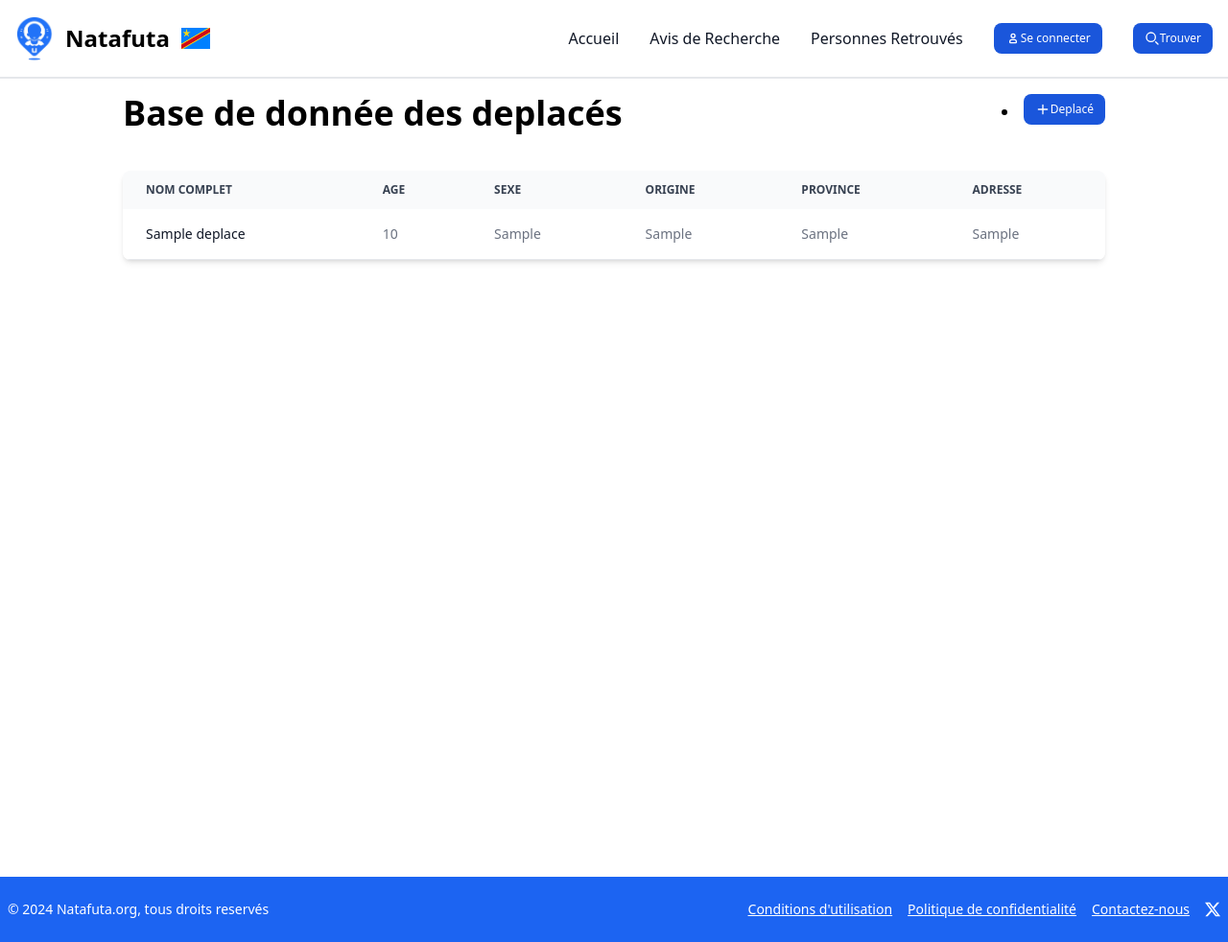
After one commit to ElyxKik/natafuta, a Django app: page /deplaces in a window 1280 px wide. The commit adds this page. Shown: the whole page at 96% size. Run offline with Django 5.2, Linux system fonts and the light colour scheme; tables that the repository leaves empty hold one stand-in row (values such as "Sample post"); some libraries are stand-ins or nearby versions.

Commit message:
Ajout BDD deplaces

```diff
--- /dev/null
+++ b/finder/templates/deplace.html
@@ -0,0 +1,146 @@
+{% extends 'base.html' %}
+{% load static %}
+{% block content %}
+<div class="h-full">
+    <div class="flex justify-between mb-10">
+        <h1 class="text-2xl md:text-4xl font-bold dark:text-white">Base de donnée des deplacés</h6>
+            <li>
+                <button data-modal-target="deplace-modal" data-modal-toggle="deplace-modal" type="button" class="px-3 py-2 text-xs font-medium text-center inline-flex items-center text-white bg-blue-700 rounded-lg hover:bg-blue-800 focus:ring-4 focus:outline-none focus:ring-blue-300 dark:bg-blue-600 dark:hover:bg-blue-700 dark:focus:ring-blue-800">
+                    <svg class="w-4 h-4 text-white dark:text-white" aria-hidden="true" xmlns="http://www.w3.org/2000/svg" width="24" height="24" fill="none" viewBox="0 0 24 24">
+                        <path stroke="currentColor" stroke-linecap="round" stroke-linejoin="round" stroke-width="2" d="M5 12h14m-7 7V5"/>
+                    </svg>
+                    Deplacé
+                </button>
+            </li>
+
+            <div id="deplace-modal" tabindex="-1" aria-hidden="true" class="hidden overflow-y-auto overflow-x-hidden fixed top-0 right-0 left-0 z-50 justify-center items-center w-full md:inset-0 h-[calc(100%-1rem)] max-h-full">
+                <div class="relative p-4 w-full max-w-md max-h-full">
+                    <!-- Modal content -->
+                    <div class="relative bg-white rounded-lg shadow dark:bg-gray-700">
+                        <!-- Modal header -->
+                        <div class="flex items-center justify-between p-2 md:p-3 border-b rounded-t dark:border-gray-600">
+                            <h3 class="text-lg font-semibold text-gray-900 dark:text-white">
+                                Nouveau deplacé
+                            </h3>
+                            <button type="button" class="text-gray-400 bg-transparent hover:bg-gray-200 hover:text-gray-900 rounded-lg text-sm w-8 h-8 ms-auto inline-flex justify-center items-center dark:hover:bg-gray-600 dark:hover:text-white" data-modal-toggle="deplace-modal">
+                                <svg class="w-3 h-3" aria-hidden="true" xmlns="http://www.w3.org/2000/svg" fill="none" viewBox="0 0 14 14">
+                                    <path stroke="currentColor" stroke-linecap="round" stroke-linejoin="round" stroke-width="2" d="m1 1 6 6m0 0 6 6M7 7l6-6M7 7l-6 6"/>
+                                </svg>
+                                <span class="sr-only">Fermer</span>
+                            </button>
+                        </div>
+                        <!-- Modal body -->
+                        <form class="p-4 md:p-5" method="post" action="{% url 'new_deplace' %}" enctype="multipart/form-data">
+                            {% csrf_token %}
+                            <div class="grid gap-2 mb-4 grid-cols-2">
+                                <div class="col-span-2">
+                                    <label for="nom_complet" class="block mb-2 text-sm font-medium text-gray-900 dark:text-white">Nom complet </label>
+                                    <input type="text" name="nom_complet" id="nom_complet" class="bg-gray-50 border border-gray-300 text-gray-900 text-sm rounded-lg focus:ring-primary-600 focus:border-primary-600 block w-full p-2.5 dark:bg-gray-600 dark:border-gray-500 dark:placeholder-gray-400 dark:text-white dark:focus:ring-primary-500 dark:focus:border-primary-500" placeholder="Ex : Masika marlène" required="Champs Obligatoire">
+                                </div>
+                                <div class="col-span-2 sm:col-span-1">
+                                    <label for="adresse" class="block mb-2 text-sm font-medium text-gray-900 dark:text-white">Adresse</label>
+                                    <input type="text" name="adresse" id="adresse" class="bg-gray-50 border border-gray-300 text-gray-900 text-sm rounded-lg focus:ring-primary-600 focus:border-primary-600 block w-full p-2.5 dark:bg-gray-600 dark:border-gray-500 dark:placeholder-gray-400 dark:text-white dark:focus:ring-primary-500 dark:focus:border-primary-500" placeholder="Camps Kibumba" required="">
+                                </div>
+                                <div class="col-span-2 sm:col-span-1">
+                                    <label for="upload" class="block mb-2 cursor-pointer text-sm font-medium text-gray-900 dark:text-white">
+                                        <p class="mb-2">Photo</p>
+                                        <svg class="w-10 h-10 text-gray-500 dark:text-white" aria-hidden="true" xmlns="http://www.w3.org/2000/svg" width="24" height="24" fill="none" viewBox="0 0 24 24">
+                                            <path stroke="currentColor" stroke-linejoin="round" stroke-width="2" d="M4 18V8a1 1 0 0 1 1-1h1.5l1.707-1.707A1 1 0 0 1 8.914 5h6.172a1 1 0 0 1 .707.293L17.5 7H19a1 1 0 0 1 1 1v10a1 1 0 0 1-1 1H5a1 1 0 0 1-1-1Z"/>
+                                            <path stroke="currentColor" stroke-linejoin="round" stroke-width="2" d="M15 12a3 3 0 1 1-6 0 3 3 0 0 1 6 0Z"/>
+                                        </svg>
+                                    </label>
+                                    <input type="file" name="photo" id="upload" class="hidden bg-gray-50 border border-gray-300 text-gray-900 text-sm rounded-lg focus:ring-primary-600 focus:border-primary-600 w-full p-2.5 dark:bg-gray-600 dark:border-gray-500 dark:placeholder-gray-400 dark:text-white dark:focus:ring-primary-500 dark:focus:border-primary-500">
+                                </div>
+                                <div class="col-span-2 sm:col-span-1">
+                                    <label for="age" class="block mb-2 text-sm font-medium text-gray-900 dark:text-white">Age</label>
+                                    <input type="age" name="age" id="price" class="bg-gray-50 border border-gray-300 text-gray-900 text-sm rounded-lg focus:ring-primary-600 focus:border-primary-600 block w-full p-2.5 dark:bg-gray-600 dark:border-gray-500 dark:placeholder-gray-400 dark:text-white dark:focus:ring-primary-500 dark:focus:border-primary-500" placeholder="26" required="">
+                                </div>
+                                <div class="col-span-2 sm:col-span-1">
+                                    <label for="sexe" class="block mb-2 text-sm font-medium text-gray-900 dark:text-white">Sexe</label>
+                                    <select id="sexe" name="sexe" class="bg-gray-50 border border-gray-300 text-gray-900 text-sm rounded-lg focus:ring-primary-500 focus:border-primary-500 block w-full p-2.5 dark:bg-gray-600 dark:border-gray-500 dark:placeholder-gray-400 dark:text-white dark:focus:ring-primary-500 dark:focus:border-primary-500">
+                                        <option value="Masculin">Masculin</option>
+                                        <option value="Feminin">Feminin</option>
+                                    </select>
+                                </div>
+                                <div class="col-span-2 sm:col-span-1">
+                                    <label for="origine" class="block mb-2 text-sm font-medium text-gray-900 dark:text-white">Lieu d'origine</label>
+                                    <input type="text" name="origine" id="lieu_disparitione" class="bg-gray-50 border border-gray-300 text-gray-900 text-sm rounded-lg focus:ring-primary-600 focus:border-primary-600 block w-full p-2.5 dark:bg-gray-600 dark:border-gray-500 dark:placeholder-gray-400 dark:text-white dark:focus:ring-primary-500 dark:focus:border-primary-500" placeholder="Bunia" required="">
+                                </div>
+
+                                <div class="col-span-2 sm:col-span-1">
+                                    <label for="province" class="block mb-2 text-sm font-medium text-gray-900 dark:text-white">Province</label>
+                                    <select id="province" name="province" class="bg-gray-50 border border-gray-300 text-gray-900 text-sm rounded-lg focus:ring-primary-500 focus:border-primary-500 block w-full p-2.5 dark:bg-gray-600 dark:border-gray-500 dark:placeholder-gray-400 dark:text-white dark:focus:ring-primary-500 dark:focus:border-primary-500">
+                                        <option selected="">Selectionner</option>
+                                        <option value="Nord-Kivu">Nord-Kivu</option>
+                                        <option value="Sud-Kivu">Sud-Kivu</option>
+                                        <option value="Ituri">Ituri</option>
+                                        <option value="Maniema">Maniema</option>
+                                    </select>
+                                </div>
+                            </div>
+                            <button type="submit" class="text-white inline-flex items-center bg-blue-700 hover:bg-blue-800 focus:ring-4 focus:outline-none focus:ring-blue-300 font-medium rounded-lg text-sm px-5 py-2.5 text-center dark:bg-blue-600 dark:hover:bg-blue-700 dark:focus:ring-blue-800">
+                                Ajouter
+                            </button>
+                        </form>
+                    </div>
+                </div>
+            </div>
+    </div>
+
+
+
+<div class="relative overflow-x-auto shadow-md sm:rounded-lg">
+    <table class="w-full text-sm text-left rtl:text-right text-gray-500 dark:text-gray-400">
+        <thead class="text-xs text-gray-700 uppercase bg-gray-50 dark:bg-gray-700 dark:text-gray-400">
+            <tr>
+                <th scope="col" class="px-6 py-3">
+                    Nom complet
+                </th>
+                <th scope="col" class="px-6 py-3">
+                    Age
+                </th>
+                <th scope="col" class="px-6 py-3">
+                    Sexe
+                </th>
+                <th scope="col" class="px-6 py-3">
+                    Origine
+                </th>
+                <th scope="col" class="px-6 py-3">
+                    Province
+                </th>
+                <th scope="col" class="px-6 py-3">
+                    Adresse
+                </th>
+            </tr>
+        </thead>
+        <tbody>
+            {% for d in deplaces reversed %}
+            <tr class="odd:bg-white odd:dark:bg-gray-900 even:bg-gray-50 even:dark:bg-gray-800 border-b dark:border-gray-700">
+                <th scope="row" class="px-6 py-4 font-medium text-gray-900 whitespace-nowrap dark:text-white">
+                    {{d.nom_complet }}
+                </th>
+                <td class="px-6 py-4">
+                    {{d.age}}
+                </td>
+                <td class="px-6 py-4">
+                    {{d.sexe}}
+                </td>
+                <td class="px-6 py-4">
+                    {{d.origine}}
+                </td>
+                <td class="px-6 py-4">
+                    {{d.province}}
+                </td>
+                <td class="px-6 py-4">
+                    {{d.adresse}}
+                </td>
+            </tr>
+            {% endfor %}
+        </tbody>
+    </table>
+</div>
+
+
+
+    </div>
+{% endblock %}
--- a/finder/views.py
+++ b/finder/views.py
@@ -6,7 +6,7 @@ from rest_framework.response import Response
 from rest_framework import status
 from rest_framework.decorators import action
 
-from finder.models import Avis
+from finder.models import Avis, Deplace
 from account.models import AgentUser
 from finder.serializers import AvisSerializer
 
@@ -98,6 +98,34 @@ def new_avis(request):
 
 
 
+def deplaces(request):
+    deplaces = Deplace.objects.all()
+    return render(request, 'deplace.html', {'deplaces':deplaces})
+
+def new_deplace(request):
+    user = AgentUser.objects.get(username=request.user)
+    if request.method == 'POST':
+        nom_complet = request.POST.get('nom_complet')
+        age = request.POST.get('age')
+        origine = request.POST.get('origine')
+        province = request.POST.get('province')
+        photo = request.FILES.get('photo')
+        sexe = request.POST.get('sexe')
+        adresse = request.POST.get('adresse')
+        deplace = Deplace.objects.create(user=user,
+                                   nom_complet=nom_complet,
+                                   photo = photo,
+                                   age=age,
+                                   sexe=sexe,
+                                   origine=origine,
+                                   province=province,
+                                   adresse=adresse,
+                                   )
+        deplace.save()
+        return redirect('deplaces')
+
+
+
 
 class AvisViewSet(viewsets.ModelViewSet):
     queryset = Avis.objects.all()
--- a/natafuta/urls.py
+++ b/natafuta/urls.py
@@ -16,7 +16,7 @@ Including another URLconf
 """
 from django.contrib import admin
 from django.urls import path, include
-from finder.views import home, contact, avis_recherche, retrouves, new_avis, avis_detail, personne_retrouve, recherche, mon_compte
+from finder.views import home, contact, avis_recherche, retrouves, new_avis, avis_detail, personne_retrouve, recherche, mon_compte, deplaces, new_deplace
 from account.views import user_login, signup, logout_user,LoginView, LogoutView
 from finder.views import AvisViewSet
 from django.conf import settings
@@ -39,6 +39,8 @@ urlpatterns = [
     path('avis-detail/<int:id>', avis_detail, name='avis_detail'),
     path('compte', mon_compte, name='mon_compte'),
     path('recherche', recherche, name='recherche'),
+    path('new-deplace', new_deplace, name='new_deplace'),
+    path('deplaces', deplaces, name='deplaces'),
     path('login', user_login, name='login'),
     path('signup', signup, name='signup'),
     path('logout', logout_user, name='logout'),
--- a/templates/base.html
+++ b/templates/base.html
@@ -18,6 +18,8 @@
             <a href="{% url 'home' %}" class="flex items-center space-x-3 rtl:space-x-reverse">
                 <img src="{% static "img/Logo_min.png" %}" style="width:40px; height: auto;" />
                 <span class="self-center text-2xl font-semibold whitespace-nowrap dark:text-white">Natafuta</span>
+                <img src="{% static "img/flag.png" %}" style="width:30px; height: auto;" />
+
             </a>
             <button data-collapse-toggle="navbar-default" type="button" class="inline-flex items-center p-2 w-10 h-10 justify-center text-sm text-gray-500 rounded-lg md:hidden hover:bg-gray-100 focus:outline-none focus:ring-2 focus:ring-gray-200 dark:text-gray-400 dark:hover:bg-gray-700 dark:focus:ring-gray-600" aria-controls="navbar-default" aria-expanded="false">
                 <span class="sr-only">Open main menu</span>
@@ -36,11 +38,11 @@
                     <li>
                         <a href="{% url 'retrouves' %}" class="block py-2 px-3 {% if request.path == '/personnes-retrouves' %} md:text-blue-700 text-blue-600 {% else %}text-gray-900{% endif %} rounded hover:bg-gray-100 md:hover:bg-transparent md:border-0 md:hover:text-blue-700 md:p-0 dark:text-white md:dark:hover:text-blue-500 dark:hover:bg-gray-700 dark:hover:text-white md:dark:hover:bg-transparent">Personnes Retrouvés</a>
                     </li>
+                    {% if user.is_authenticated %}
                     <li>
-                        <a href="#" class="block py-2 px-3 {% if request.path == '/contact' %} md:text-blue-700 text-blue-600 {% else %}text-gray-900{% endif %} rounded hover:bg-gray-100 md:hover:bg-transparent md:border-0 md:hover:text-blue-700 md:p-0 dark:text-white md:dark:hover:text-blue-500 dark:hover:bg-gray-700 dark:hover:text-white md:dark:hover:bg-transparent">Camps</a>
+                        <a href="{% url "deplaces" %}" class="block py-2 px-3 {% if request.path == '/contact' %} md:text-blue-700 text-blue-600 {% else %}text-gray-900{% endif %} rounded hover:bg-gray-100 md:hover:bg-transparent md:border-0 md:hover:text-blue-700 md:p-0 dark:text-white md:dark:hover:text-blue-500 dark:hover:bg-gray-700 dark:hover:text-white md:dark:hover:bg-transparent">BDD Deplacés</a>
                     </li>
                     <div class="space-y-2 text-center md:space-y-0 md:flex flex-row md:space-x-2">
-                    {% if user.is_authenticated %}
                     <a href="{% url 'mon_compte' %}">
                         <li>
                             <div class="flex flex-row space-x-2">
--- a/theme/static/css/dist/styles.css
+++ b/theme/static/css/dist/styles.css
@@ -1478,18 +1478,8 @@ input:checked + .toggle-bg {
   height: 100vh;
 }
 
-.h-max {
-  height: -moz-max-content;
-  height: max-content;
-}
-
 .max-h-full {
   max-height: 100%;
-}
-
-.max-h-max {
-  max-height: -moz-max-content;
-  max-height: max-content;
 }
 
 .w-1\/2 {
@@ -1756,6 +1746,10 @@ input:checked + .toggle-bg {
   overflow: hidden;
 }
 
+.overflow-x-auto {
+  overflow-x: auto;
+}
+
 .overflow-y-auto {
   overflow-y: auto;
 }
@@ -1968,6 +1962,11 @@ input:checked + .toggle-bg {
   padding-bottom: 0.75rem;
 }
 
+.py-4 {
+  padding-top: 1rem;
+  padding-bottom: 1rem;
+}
+
 .py-6 {
   padding-top: 1.5rem;
   padding-bottom: 1.5rem;
@@ -1986,6 +1985,10 @@ input:checked + .toggle-bg {
   padding-top: 0.5rem;
 }
 
+.text-left {
+  text-align: left;
+}
+
 .text-center {
   text-align: center;
 }
@@ -2053,6 +2056,10 @@ input:checked + .toggle-bg {
   font-weight: 600;
 }
 
+.uppercase {
+  text-transform: uppercase;
+}
+
 .leading-6 {
   line-height: 1.5rem;
 }
@@ -2095,6 +2102,11 @@ input:checked + .toggle-bg {
 .text-gray-600 {
   --tw-text-opacity: 1;
   color: rgb(75 85 99 / var(--tw-text-opacity));
+}
+
+.text-gray-700 {
+  --tw-text-opacity: 1;
+  color: rgb(55 65 81 / var(--tw-text-opacity));
 }
 
 .text-gray-800 {
@@ -2143,6 +2155,12 @@ input:checked + .toggle-bg {
 .shadow-lg {
   --tw-shadow: 0 10px 15px -3px rgb(0 0 0 / 0.1), 0 4px 6px -4px rgb(0 0 0 / 0.1);
   --tw-shadow-colored: 0 10px 15px -3px var(--tw-shadow-color), 0 4px 6px -4px var(--tw-shadow-color);
+  box-shadow: var(--tw-ring-offset-shadow, 0 0 #0000), var(--tw-ring-shadow, 0 0 #0000), var(--tw-shadow);
+}
+
+.shadow-md {
+  --tw-shadow: 0 4px 6px -1px rgb(0 0 0 / 0.1), 0 2px 4px -2px rgb(0 0 0 / 0.1);
+  --tw-shadow-colored: 0 4px 6px -1px var(--tw-shadow-color), 0 2px 4px -2px var(--tw-shadow-color);
   box-shadow: var(--tw-ring-offset-shadow, 0 0 #0000), var(--tw-ring-shadow, 0 0 #0000), var(--tw-shadow);
 }
 
@@ -2189,6 +2207,16 @@ input:checked + .toggle-bg {
   transition-timing-function: cubic-bezier(0, 0, 0.2, 1);
 }
 
+.odd\:bg-white:nth-child(odd) {
+  --tw-bg-opacity: 1;
+  background-color: rgb(255 255 255 / var(--tw-bg-opacity));
+}
+
+.even\:bg-gray-50:nth-child(even) {
+  --tw-bg-opacity: 1;
+  background-color: rgb(249 250 251 / var(--tw-bg-opacity));
+}
+
 .hover\:border-gray-300:hover {
   --tw-border-opacity: 1;
   border-color: rgb(209 213 219 / var(--tw-border-opacity));
@@ -2381,6 +2409,16 @@ input:checked + .toggle-bg {
   --tw-ring-offset-color: #1F2937;
 }
 
+:is(.dark .odd\:dark\:bg-gray-900):nth-child(odd) {
+  --tw-bg-opacity: 1;
+  background-color: rgb(17 24 39 / var(--tw-bg-opacity));
+}
+
+:is(.dark .even\:dark\:bg-gray-800):nth-child(even) {
+  --tw-bg-opacity: 1;
+  background-color: rgb(31 41 55 / var(--tw-bg-opacity));
+}
+
 :is(.dark .dark\:hover\:bg-blue-700:hover) {
   --tw-bg-opacity: 1;
   background-color: rgb(26 86 219 / var(--tw-bg-opacity));
@@ -2452,6 +2490,10 @@ input:checked + .toggle-bg {
 
   .sm\:max-w-md {
     max-width: 28rem;
+  }
+
+  .sm\:rounded-lg {
+    border-radius: 0.5rem;
   }
 
   .sm\:p-8 {
@@ -2686,3 +2728,7 @@ input:checked + .toggle-bg {
 .rtl\:space-x-reverse:where([dir="rtl"], [dir="rtl"] *) > :not([hidden]) ~ :not([hidden]) {
   --tw-space-x-reverse: 1;
 }
+
+.rtl\:text-right:where([dir="rtl"], [dir="rtl"] *) {
+  text-align: right;
+}
```
Also changed, not shown: finder/models.py (+21 -0 lines), static/assets/img/flag.png (added), static/assets/img/logo-header2.png (added), theme/static/img/flag.png (added).
